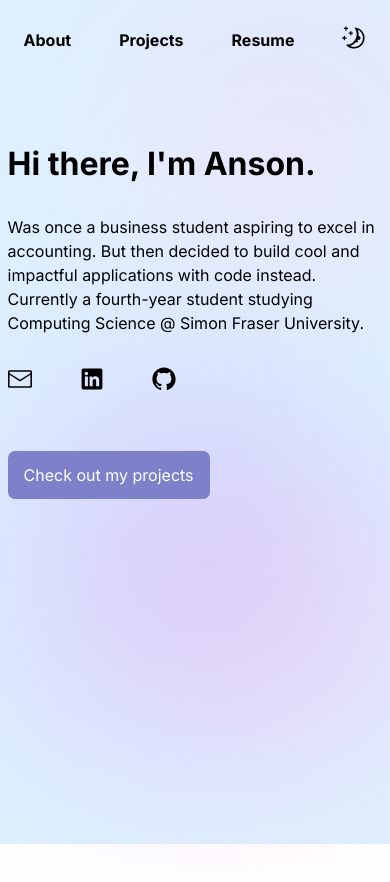
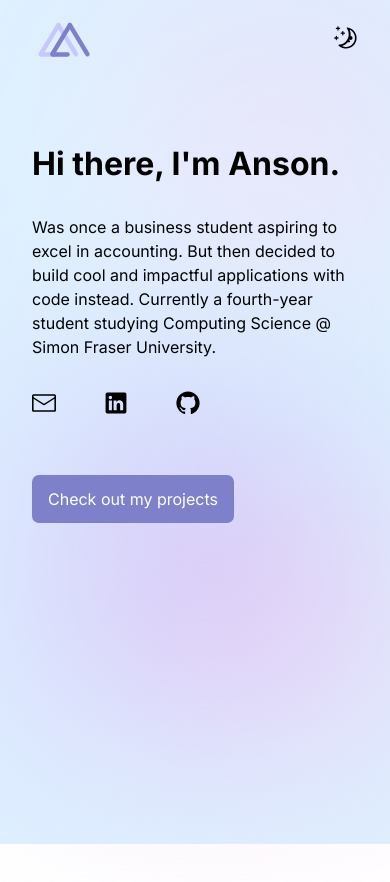
Before and after one commit to NsnGitHub/nsn-portfolio, a React (Vite) app: page / in a window 390 px wide. Shown: the top 882 px of the page. Built offline with nearby package versions, Linux system fonts and the light colour scheme.

Commit message:
implemented navbar responsiveness down to mobile size TODO: responsiveness for large screens

```diff
--- a/src/components/Navbar.tsx
+++ b/src/components/Navbar.tsx
@@ -13,9 +13,9 @@ export default function Navbar() {
         <li className="navbar__logo">
           <Logo />
         </li>
-        <li>About</li>
-        <li>Projects</li>
-        <li>Resume</li>
+        <li className="navbar__about">About</li>
+        <li className="navbar__projects">Projects</li>
+        <li className="navbar__resume">Resume</li>
         <li className="navbar__contact-settings">
           <span className="navbar__contact">
             <Contact />
--- a/src/styles/navbar.css
+++ b/src/styles/navbar.css
@@ -51,7 +51,12 @@
 }
 
 @media (max-width: 500px) {
-  .navbar__logo {
+  .navbar__list {
+    padding: 2rem;
+  }
+  .navbar__about,
+  .navbar__projects,
+  .navbar__resume {
     display: none;
   }
 }
```
